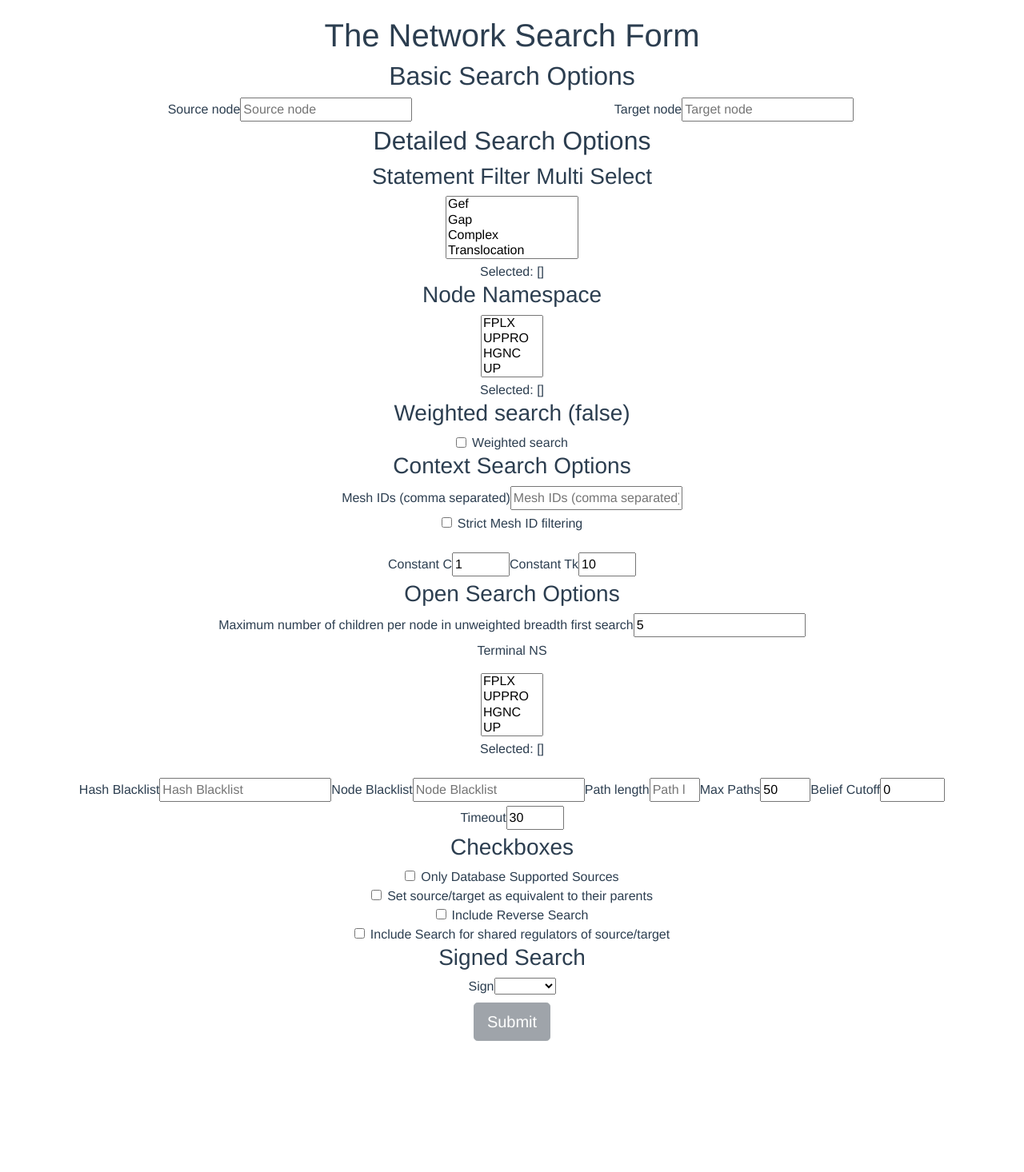
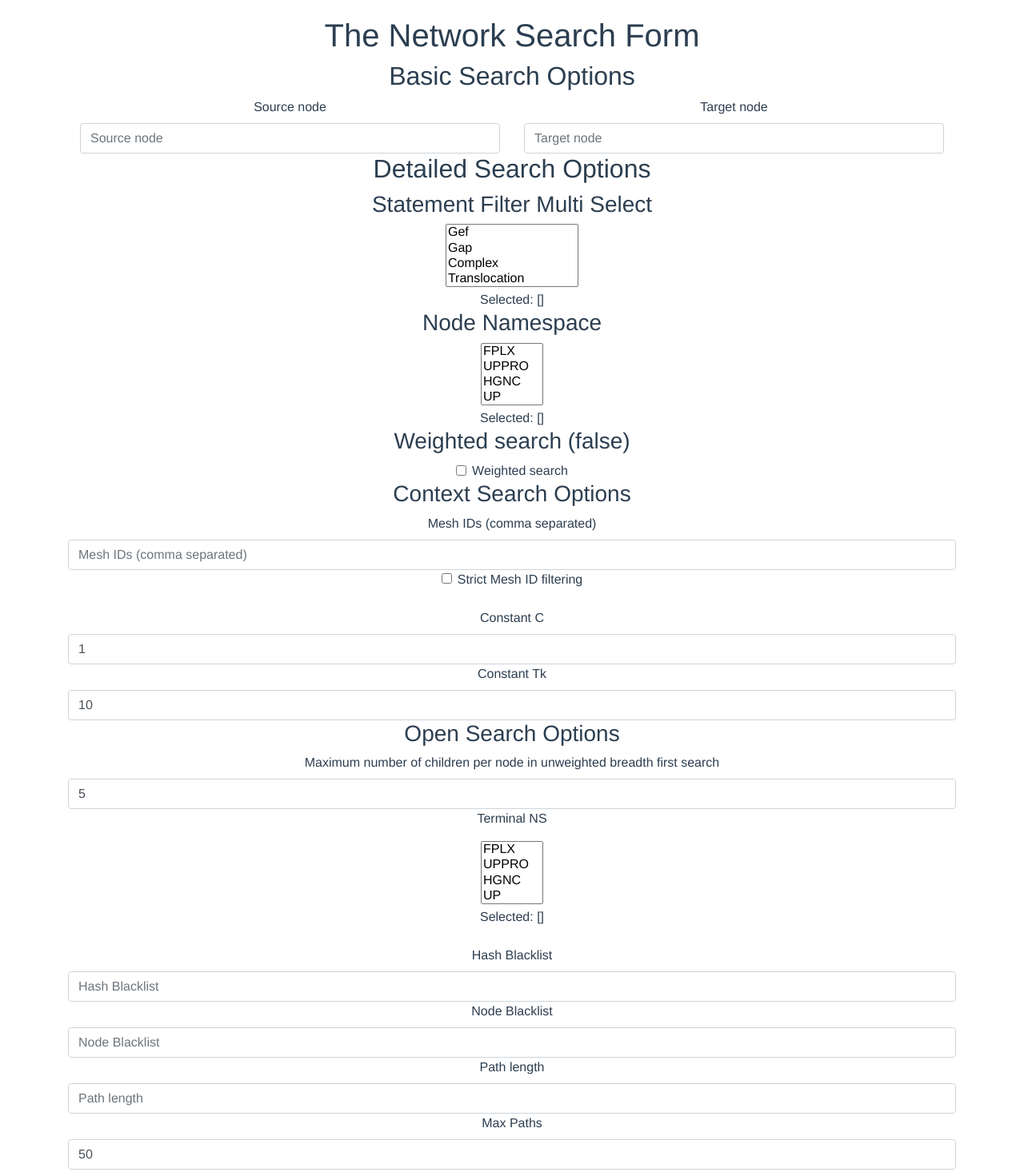
Before and after one commit to kkaris/indra_network_service, a Vue app in the folder indra_network_search/frontend/: page / in a window 1280 px wide. Shown: the part 40-1506 px from the top of the page at 80% size. Before the commit the page ends 1342 px from the top, so only its background shows below. Built offline with nearby package versions, Linux system fonts and the light colour scheme; the HTML template or start-up script is replaced by a standard one.

Commit message:
Add and use bootstrapped base input component

```diff
--- /dev/null
+++ b/indra_network_search/frontend/src/components/BaseInputBS.vue
@@ -0,0 +1,25 @@
+<template>
+  <label v-if="label">{{ label }}</label>
+  <input
+    v-bind="$attrs"
+    :value="modelValue"
+    :placeholder="label"
+    @input="$emit('update:modelValue', $event.target.value)"
+    class="field form-control"
+  >
+</template>
+
+<script>
+export default {
+  props: {
+    label: {
+      type: String,
+      default: ''
+    },
+    modelValue: {
+      type: [String, Number],
+      default: ''
+    }
+  }
+}
+</script>
--- a/indra_network_search/frontend/src/components/NetworkSearchForm.vue
+++ b/indra_network_search/frontend/src/components/NetworkSearchForm.vue
@@ -7,14 +7,14 @@
       <div class="container">
         <div class="row">
           <div class="col">
-            <BaseInput
+            <BaseInputBS
               v-model="source"
               label="Source node"
               type="text"
             />
           </div>
           <div class="col">
-            <BaseInput
+            <BaseInputBS
               v-model="target"
               label="Target node"
               type="text"
@@ -56,7 +56,7 @@
         />
       <h3>Context Search Options</h3>
       <div>
-        <BaseInput
+        <BaseInputBS
           v-model="mesh_ids_text"
           label="Mesh IDs (comma separated)"
           type="text"
@@ -68,7 +68,7 @@
           :disabled="weighted"
         />
         <br />
-        <BaseInput
+        <BaseInputBS
           v-model.number="const_c"
           label="Constant C"
           type="number"
@@ -76,7 +76,7 @@
           :max="100"
           :disabled="weighted || strict_mesh_id_filtering"
         />
-        <BaseInput
+        <BaseInputBS
           v-model.number="const_tk"
           label="Constant Tk"
           type="number"
@@ -89,7 +89,7 @@
       <!-- Disable open search options if both source and target are set -->
       <div>
         <!-- Disable max per node if weighted or context search -->
-        <BaseInput
+        <BaseInputBS
           v-model="max_per_node"
           label="Maximum number of children per node in unweighted breadth first search"
           type="number"
@@ -116,17 +116,17 @@
         </div>
       </div>
       <br />
-      <BaseInput
+      <BaseInputBS
         v-model="hash_blacklist_text"
         label="Hash Blacklist"
         type="text"
       />
-      <BaseInput
+      <BaseInputBS
         v-model="node_blacklist_text"
         label="Node Blacklist"
         type="text"
       />
-      <BaseInput
+      <BaseInputBS
         v-model.number="path_length"
         label="Path length"
         type="number"
@@ -134,14 +134,14 @@
         :max="10"
         :disabled="isAnyWeighted"
       />
-      <BaseInput
+      <BaseInputBS
         v-model.number="k_shortest"
         label="Max Paths"
         type="number"
         :min="1"
         :max="50"
       />
-      <BaseInput
+      <BaseInputBS
         v-model.number="belief_cutoff"
         label="Belief Cutoff"
         type="number"
@@ -149,7 +149,7 @@
         :max="1.0"
         :step="0.01"
       />
-      <BaseInput
+      <BaseInputBS
         v-model.number="user_timeout"
         label="Timeout"
         type="number"
@@ -196,11 +196,11 @@
 <script>
 import BaseSelect from "@/components/BaseSelect";
 import BaseCheckboxBS from "@/components/BaseCheckboxBS";
-import BaseInput from "@/components/BaseInput";
+import BaseInputBS from "@/components/BaseInputBS";
 import AxiosMethods from "@/services/AxiosMethods";
 
 export default {
-  components: { BaseSelect, BaseCheckboxBS, BaseInput },
+  components: { BaseSelect, BaseCheckboxBS, BaseInputBS },
   data() {
     return {
       source: "",
```
